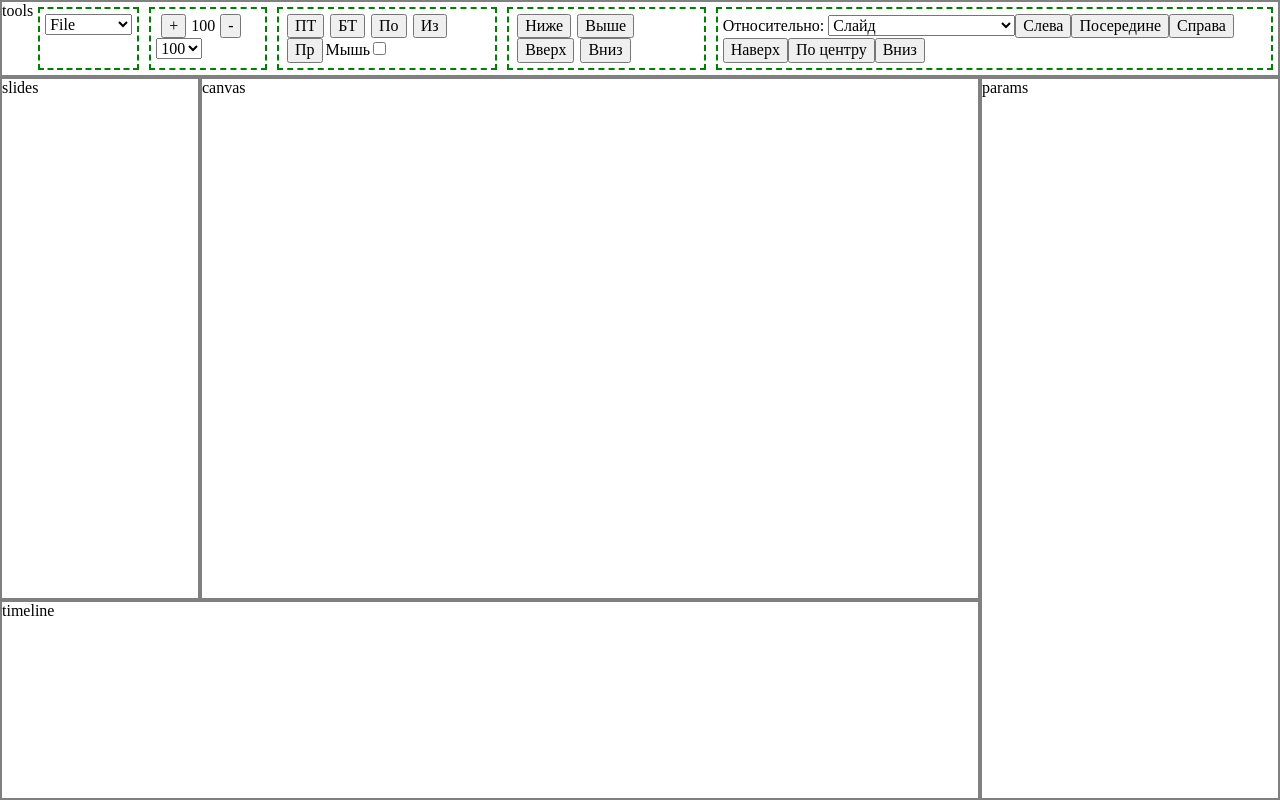
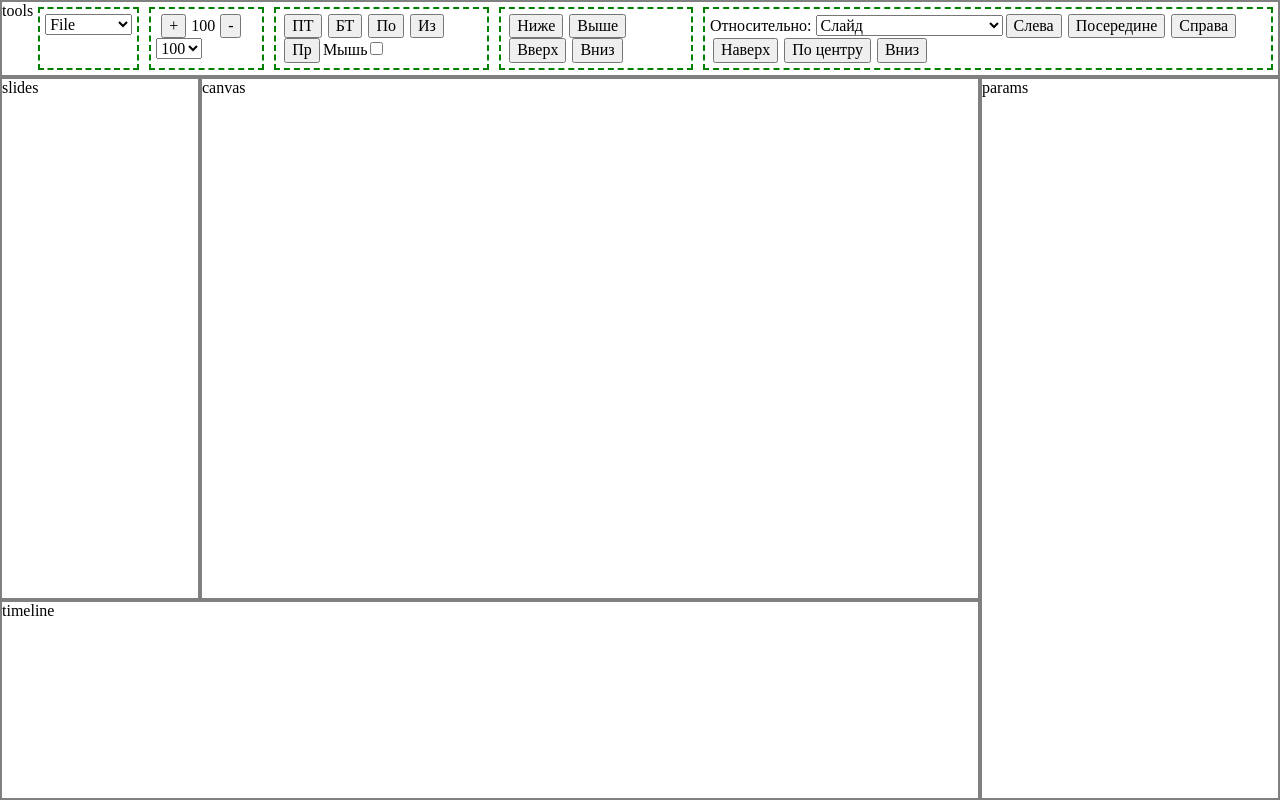
Before and after one commit to kvazimode/capticlone-desktop, a React app: page / in a window 1280 px wide. Built offline with nearby package versions, Linux system fonts and the light colour scheme.

Commit message:
style for alignment buttons

```diff
--- a/public/css/inputs.css
+++ b/public/css/inputs.css
@@ -13,3 +13,7 @@
 .button-order {
     margin: 0 3px;
 }
+
+.button-align {
+    margin: 0 3px;
+}
```
